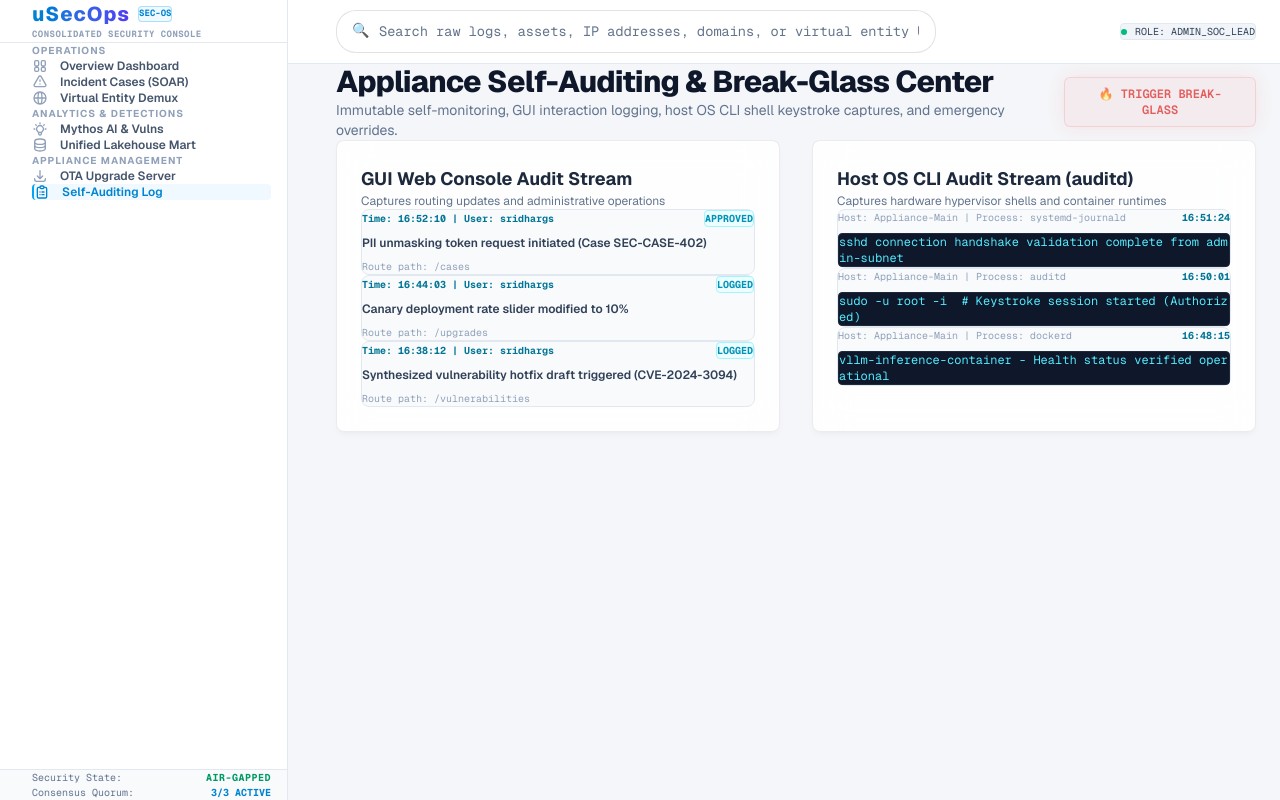
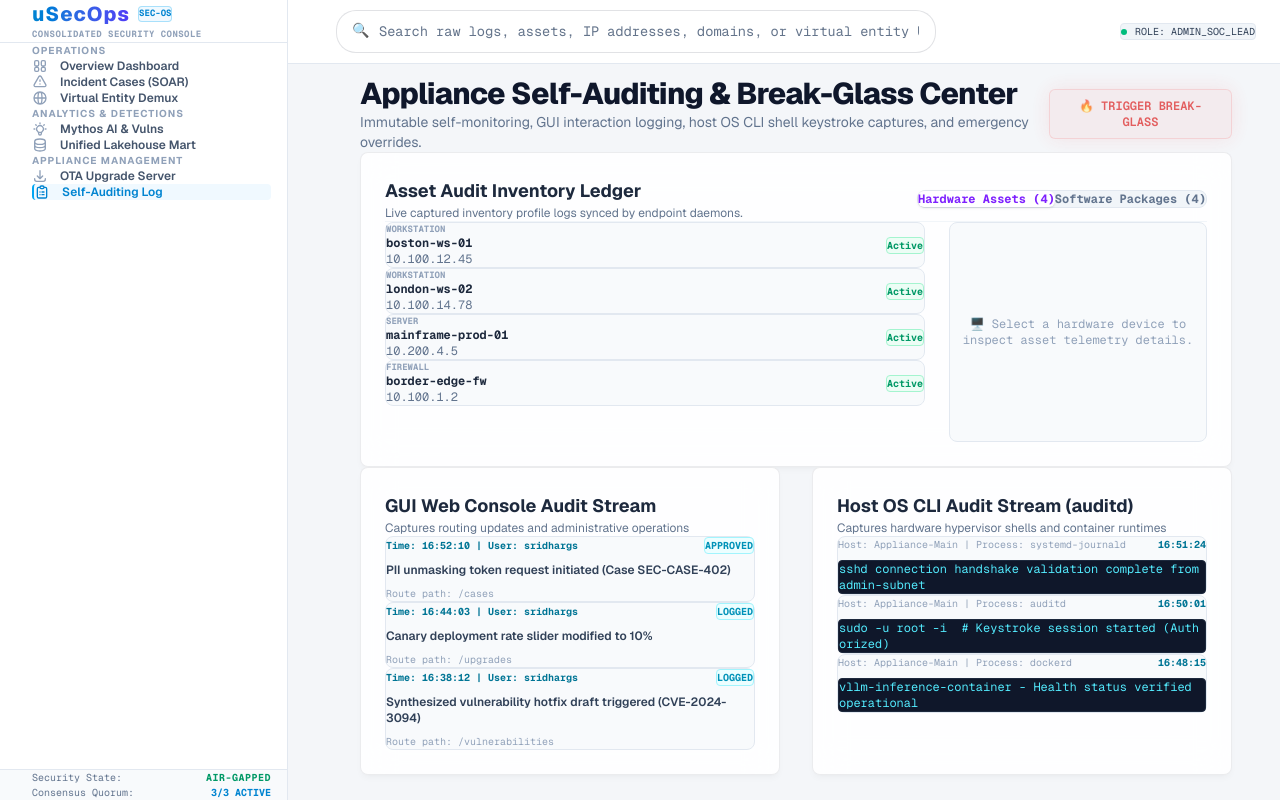
Before and after one commit to spinovation/uSecOps, a Next.js app in the folder src/module1_core/secops-console/: page /audit in a window 1280 px wide. Built offline with nearby package versions, Linux system fonts and the light colour scheme.

Commit message:
feat: Add interactive Hardware and Software asset inventory auditing sections to Self-Auditing log page

```diff
--- a/src/module1_core/secops-console/app/audit/page.js
+++ b/src/module1_core/secops-console/app/audit/page.js
@@ -6,6 +6,11 @@ export default function AuditLogs() {
   const [showBreakGlassModal, setShowBreakGlassModal] = useState(false);
   const [breakGlassState, setBreakGlassState] = useState("IDLE");
   const [breakGlassLogs, setBreakGlassLogs] = useState([]);
+
+  // Selected item states for Inventory Audit drill-down details
+  const [selectedHardware, setSelectedHardware] = useState(null);
+  const [selectedSoftware, setSelectedSoftware] = useState(null);
+  const [activeInventoryTab, setActiveInventoryTab] = useState("hardware");
 
   const [guiAudits, setGuiAudits] = useState([
     { id: 1, time: "16:52:10", user: "sridhargs", route: "/cases", action: "PII unmasking token request initiated (Case SEC-CASE-402)", status: "APPROVED" },
@@ -18,6 +23,22 @@ export default function AuditLogs() {
     { id: 2, time: "16:50:01", host: "Appliance-Main", process: "auditd", command: "sudo -u root -i  # Keystroke session started (Authorized)", type: "WARNING" },
     { id: 3, time: "16:48:15", host: "Appliance-Main", process: "dockerd", command: "vllm-inference-container - Health status verified operational", type: "INFO" }
   ]);
+
+  // Hardware assets mock data
+  const hardwareAssets = [
+    { hostname: "boston-ws-01", ip: "10.100.12.45", type: "Workstation", cpu: "Intel Core i7 (8 Cores)", memory: "16 GB DDR4 RAM", storage: "512 GB NVMe SSD", mac: "00:50:56:C0:00:01", serial: "SN-BOS-94921", status: "Active" },
+    { hostname: "london-ws-02", ip: "10.100.14.78", type: "Workstation", cpu: "Intel Core i9 (16 Cores)", memory: "32 GB DDR4 RAM", storage: "1 TB NVMe SSD", mac: "00:50:56:C0:00:02", serial: "SN-LDN-30192", status: "Active" },
+    { hostname: "mainframe-prod-01", ip: "10.200.4.5", type: "Server", cpu: "IBM z16 (128 Cores)", memory: "1024 GB ECC RAM", storage: "20 TB SAN LUN", mac: "00:1A:2B:3C:4D:5E", serial: "SN-MF-PROD-01", status: "Active" },
+    { hostname: "border-edge-fw", ip: "10.100.1.2", type: "Firewall", cpu: "AMD EPYC (8 Cores)", memory: "16 GB RAM", storage: "64 GB M.2 flash", mac: "00:0E:F1:2C:3B:4A", serial: "SN-FW-BORDER", status: "Active" }
+  ];
+
+  // Software assets mock data
+  const softwareAssets = [
+    { name: "nxlog-agent", version: "v2.1.0", path: "/Program Files/nxlog/nxlog.exe", host: "boston-ws-01", installDate: "2026-04-12", status: "Verified & Running" },
+    { name: "splunkforwarder", version: "v9.2.0", path: "/opt/splunk/bin/splunkd", host: "london-ws-02", installDate: "2026-05-18", status: "Verified & Running" },
+    { name: "usecops-daemon", version: "v1.2.0", path: "/usr/bin/secops-daemon", host: "mainframe-prod-01", installDate: "2026-06-02", status: "Verified & Running" },
+    { name: "openssl-lib", version: "v1.1.1t", path: "/usr/lib/libcrypto.so", host: "tokyo-ws-03", installDate: "2026-03-20", status: "Outdated (CVE vulnerability)" }
+  ];
 
   const handleTriggerBreakGlass = () => {
     setShowBreakGlassModal(false);
@@ -59,7 +80,7 @@ export default function AuditLogs() {
   };
 
   return (
-    <div className="space-y-8">
+    <div className="space-y-8" style={{ padding: "12px 24px" }}>
       {/* Header */}
       <div className="flex justify-between items-center">
         <div>
@@ -97,6 +118,128 @@ export default function AuditLogs() {
           </div>
         </div>
       )}
+
+      {/* NEW: Inventory Audit Card */}
+      <div className="glass-panel p-6 space-y-4 border border-slate-200 bg-white">
+        <div className="flex justify-between items-center border-b border-slate-100 pb-3">
+          <div>
+            <h2 className="text-lg font-bold text-slate-800">Asset Audit Inventory Ledger</h2>
+            <p className="text-xs text-slate-500">Live captured inventory profile logs synced by endpoint daemons.</p>
+          </div>
+
+          {/* Inventory Category Tabs */}
+          <div className="flex bg-slate-100 p-0.5 rounded-lg border border-slate-200 text-xs font-mono font-bold">
+            <button
+              onClick={() => setActiveInventoryTab("hardware")}
+              className={`px-3 py-1 rounded-md transition-all ${
+                activeInventoryTab === "hardware" ? "bg-white text-violet-600 shadow-sm" : "text-slate-500"
+              }`}
+            >
+              Hardware Assets ({hardwareAssets.length})
+            </button>
+            <button
+              onClick={() => setActiveInventoryTab("software")}
+              className={`px-3 py-1 rounded-md transition-all ${
+                activeInventoryTab === "software" ? "bg-white text-violet-600 shadow-sm" : "text-slate-500"
+              }`}
+            >
+              Software Packages ({softwareAssets.length})
+            </button>
+          </div>
+        </div>
+
+        <div className="grid grid-cols-1 lg:grid-cols-3 gap-6">
+          {/* List panel */}
+          <div className="lg:col-span-2 space-y-3 max-h-[280px] overflow-y-auto pr-2">
+            {activeInventoryTab === "hardware" ? (
+              hardwareAssets.map((asset) => (
+                <div
+                  key={asset.hostname}
+                  onClick={() => setSelectedHardware(asset)}
+                  className={`p-3.5 rounded-lg border cursor-pointer transition-all flex justify-between items-center bg-slate-50 hover:bg-slate-100/70 ${
+                    selectedHardware?.hostname === asset.hostname ? "border-violet-500 bg-violet-50/20" : "border-slate-200"
+                  }`}
+                >
+                  <div className="font-mono text-xs space-y-0.5">
+                    <span className="text-slate-400 block text-[9px] uppercase font-bold">{asset.type}</span>
+                    <span className="font-bold text-slate-800">{asset.hostname}</span>
+                    <span className="text-slate-500 block">{asset.ip}</span>
+                  </div>
+                  <span className="text-[10px] font-mono font-bold bg-emerald-50 text-emerald-600 border border-emerald-200 px-2 py-0.5 rounded">
+                    {asset.status}
+                  </span>
+                </div>
+              ))
+            ) : (
+              softwareAssets.map((pkg) => (
+                <div
+                  key={pkg.name}
+                  onClick={() => setSelectedSoftware(pkg)}
+                  className={`p-3.5 rounded-lg border cursor-pointer transition-all flex justify-between items-center bg-slate-50 hover:bg-slate-100/70 ${
+                    selectedSoftware?.name === pkg.name ? "border-violet-500 bg-violet-50/20" : "border-slate-200"
+                  }`}
+                >
+                  <div className="font-mono text-xs space-y-0.5">
+                    <span className="text-slate-400 block text-[9px] uppercase font-bold">Target Node: {pkg.host}</span>
+                    <span className="font-bold text-slate-800">{pkg.name}</span>
+                    <span className="text-slate-500 block">Version: {pkg.version}</span>
+                  </div>
+                  <span className={`text-[10px] font-mono font-bold px-2 py-0.5 rounded border ${
+                    pkg.status.includes("Outdated") ? "bg-amber-50 text-amber-600 border-amber-200" : "bg-emerald-50 text-emerald-600 border-emerald-200"
+                  }`}>
+                    {pkg.status}
+                  </span>
+                </div>
+              ))
+            )}
+          </div>
+
+          {/* Details inspection drawer */}
+          <div className="lg:col-span-1 bg-slate-50 border border-slate-200 rounded-lg p-5 flex flex-col justify-between min-h-[220px]">
+            {activeInventoryTab === "hardware" ? (
+              selectedHardware ? (
+                <div className="space-y-3 font-mono text-xs text-slate-700">
+                  <h4 className="font-extrabold text-sm text-slate-800 border-b border-slate-200 pb-2 flex items-center gap-1.5">
+                    🖥️ {selectedHardware.hostname}
+                  </h4>
+                  <div className="space-y-2">
+                    <div><span className="text-slate-400 block text-[9px] uppercase font-bold">Device IP</span> {selectedHardware.ip}</div>
+                    <div><span className="text-slate-400 block text-[9px] uppercase font-bold">Device Type</span> {selectedHardware.type}</div>
+                    <div><span className="text-slate-400 block text-[9px] uppercase font-bold">CPU Topology</span> {selectedHardware.cpu}</div>
+                    <div><span className="text-slate-400 block text-[9px] uppercase font-bold">ECC Memory</span> {selectedHardware.memory}</div>
+                    <div><span className="text-slate-400 block text-[9px] uppercase font-bold">Storage Partition</span> {selectedHardware.storage}</div>
+                    <div><span className="text-slate-400 block text-[9px] uppercase font-bold">MAC Address</span> {selectedHardware.mac}</div>
+                    <div><span className="text-slate-400 block text-[9px] uppercase font-bold">Serial Number</span> {selectedHardware.serial}</div>
+                  </div>
+                </div>
+              ) : (
+                <div className="flex flex-col items-center justify-center h-full text-center text-slate-400 font-mono text-xs">
+                  <span>🖥️ Select a hardware device to inspect asset telemetry details.</span>
+                </div>
+              )
+            ) : (
+              selectedSoftware ? (
+                <div className="space-y-3 font-mono text-xs text-slate-700">
+                  <h4 className="font-extrabold text-sm text-slate-800 border-b border-slate-200 pb-2 flex items-center gap-1.5">
+                    📦 {selectedSoftware.name}
+                  </h4>
+                  <div className="space-y-2">
+                    <div><span className="text-slate-400 block text-[9px] uppercase font-bold">Active version</span> {selectedSoftware.version}</div>
+                    <div><span className="text-slate-400 block text-[9px] uppercase font-bold">Executable Binary Path</span> {selectedSoftware.path}</div>
+                    <div><span className="text-slate-400 block text-[9px] uppercase font-bold">Installed Node</span> {selectedSoftware.host}</div>
+                    <div><span className="text-slate-400 block text-[9px] uppercase font-bold">Date Registered</span> {selectedSoftware.installDate}</div>
+                    <div><span className="text-slate-400 block text-[9px] uppercase font-bold">Status Profile</span> {selectedSoftware.status}</div>
+                  </div>
+                </div>
+              ) : (
+                <div className="flex flex-col items-center justify-center h-full text-center text-slate-400 font-mono text-xs">
+                  <span>📦 Select a software package to inspect installation details.</span>
+                </div>
+              )
+            )}
+          </div>
+        </div>
+      </div>
 
       <div className="grid grid-cols-1 lg:grid-cols-2 gap-8">
         {/* GUI Operations Stream */}
```
